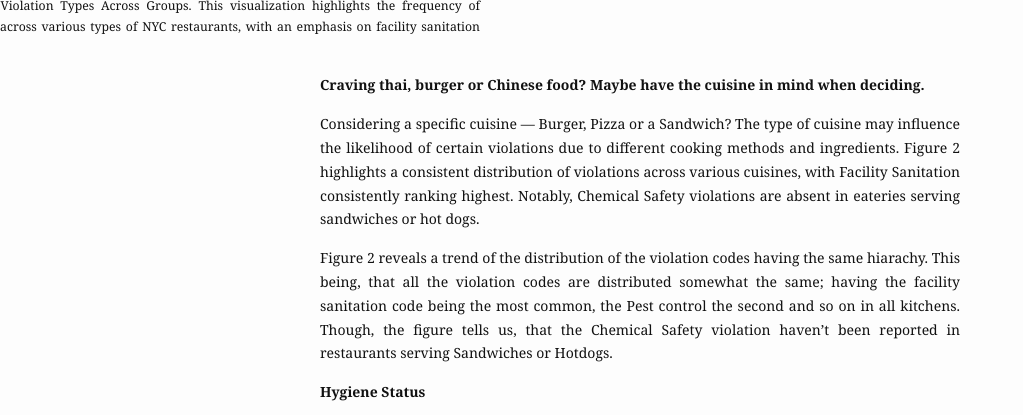
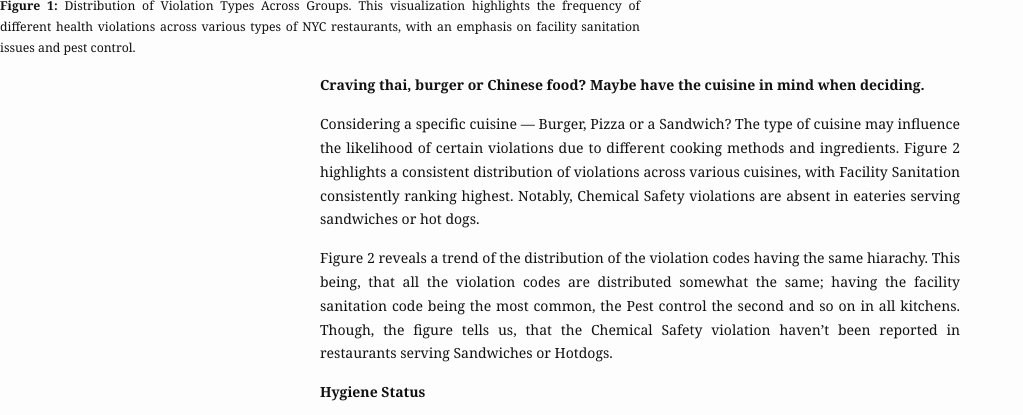
Before and after one commit to Thomasstycke/Thomasstycke.github.io, a Jekyll site: the page built from index.md, in a window 1280 px wide and 900 px high, scrolled down 782 px, cut to the strip 263-678 px from the top of the window. Shown: the whole strip, without its empty margins (0-1023 px from the left). Built offline with Jekyll 4.4.1, drawn with Linux system fonts in a browser that asks for light colours; a script that is not in the unit is left out.

```diff
--- a/index.md
+++ b/index.md
@@ -32,7 +32,7 @@ So, the violations that most possible to be occurring at a restaurant is regardi
 Let's take a closer look at the distribution of violation types across different groups with the following visualization:
 </p>
 
-<figure id="figure1" style="max-width: 100%; height: auto; margin-left: -75%;">
+<figure id="figure1" style="max-width: 100%; height: auto; margin-left: -50%;">
     {% include violation_group_distribution.html %}
     <figcaption style="text-align: justify;">
         <b>Figure 1:</b> Distribution of Violation Types Across Groups. This visualization highlights the frequency of different health violations across various types of NYC restaurants, with an emphasis on facility sanitation issues and pest control.
```
